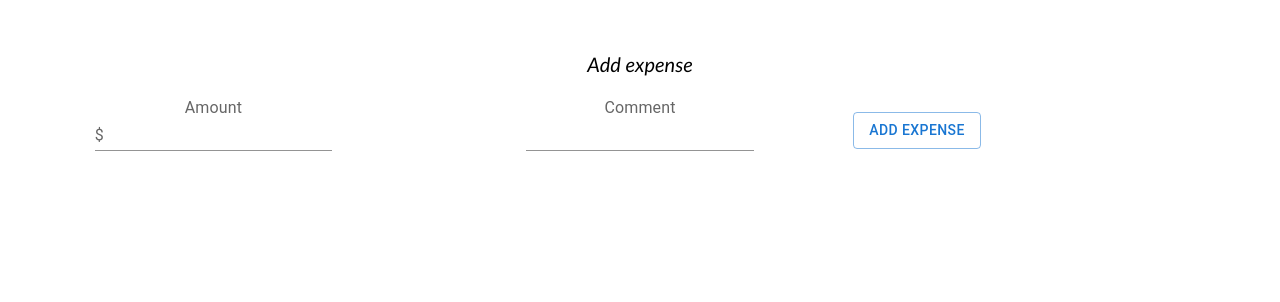
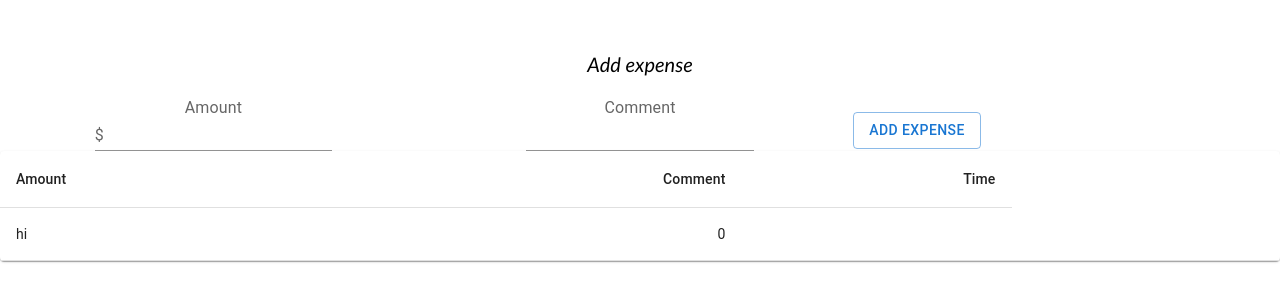
Before and after one commit to mmass94/Bueget-Management, a React (Create React App) app in the folder budget-management/: page / in a window 1280 px wide. Shown: the top 302 px of the page. Built offline with nearby package versions, Linux system fonts and the light colour scheme.

Commit message:
Rendering Table of expenses

```diff
--- a/budget-management/src/App.js
+++ b/budget-management/src/App.js
@@ -1,10 +1,11 @@
 import "./App.css";
 import ExpenseForm from "./components/expenseForm";
-
+import TableOfContent from "./components/table/tableOfContent";
 function App() {
   return (
     <div className="App">
       <ExpenseForm />
+      <TableOfContent />
     </div>
   );
 }
--- a/budget-management/src/components/expenseForm.js
+++ b/budget-management/src/components/expenseForm.js
@@ -16,7 +16,6 @@ function ExpenseForm() {
   const [amountinput, setAmountinput] = useState(0);
   const [categorinput, setCategoryinput] = useState("");
   const [commentinput, setCommentinput] = useState("");
-  // const [dateAndTimeinput, setdDteAndTime] = useState(new Date());
   const now = new Date();
   const dateTimeString = now.toLocaleString();
   const dispatch = useDispatch();
--- /dev/null
+++ b/budget-management/src/components/table/tableOfContent.js
@@ -0,0 +1,43 @@
+import React from "react";
+import Table from "@mui/material/Table";
+import TableBody from "@mui/material/TableBody";
+import TableCell from "@mui/material/TableCell";
+import TableHead from "@mui/material/TableHead";
+import TableRow from "@mui/material/TableRow";
+import Paper from "@mui/material/Paper";
+import { useSelector } from "react-redux";
+
+function TableOfContent() {
+  const Expenses = useSelector((state) => state.expense.expenses);
+  console.log("expenses are:", Expenses);
+  console.log("expenses type is:", typeof Expenses);
+
+  return (
+    <Paper>
+      <Table>
+        <TableHead>
+          <TableRow>
+            <TableCell>Amount</TableCell>
+            <TableCell align="right">Comment</TableCell>
+            <TableCell align="right">Time</TableCell>
+          </TableRow>
+        </TableHead>
+        <TableBody>
+          {Expenses.map((expense) => (
+            <TableRow>
+              <TableCell component="th" scope="row">
+                {"hi"}
+              </TableCell>
+              <TableCell align="right">{expense.amount}</TableCell>
+              <TableCell align="right">{expense.category}</TableCell>
+              <TableCell align="right">{expense.comment}</TableCell>
+              <TableCell align="right">{expense.dateAndTime}</TableCell>
+            </TableRow>
+          ))}
+        </TableBody>
+      </Table>
+    </Paper>
+  );
+}
+
+export default TableOfContent;
```
